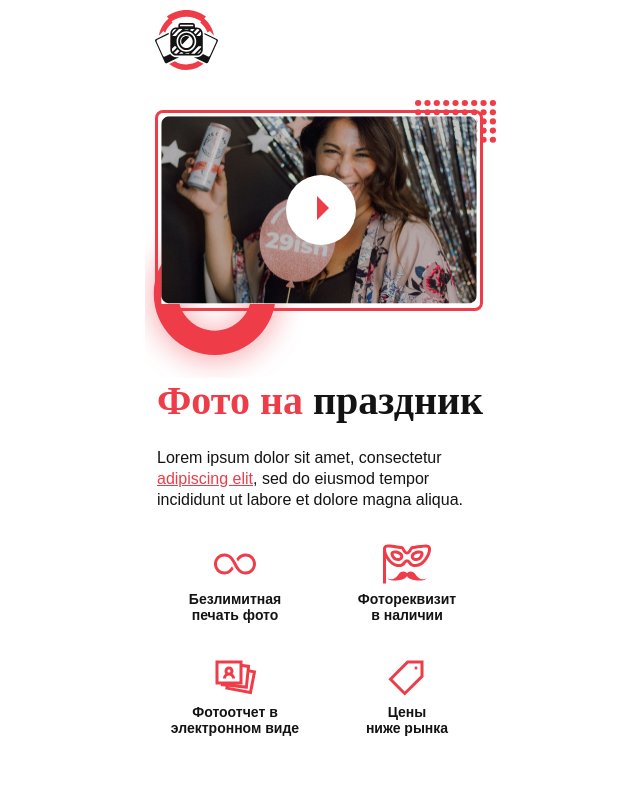
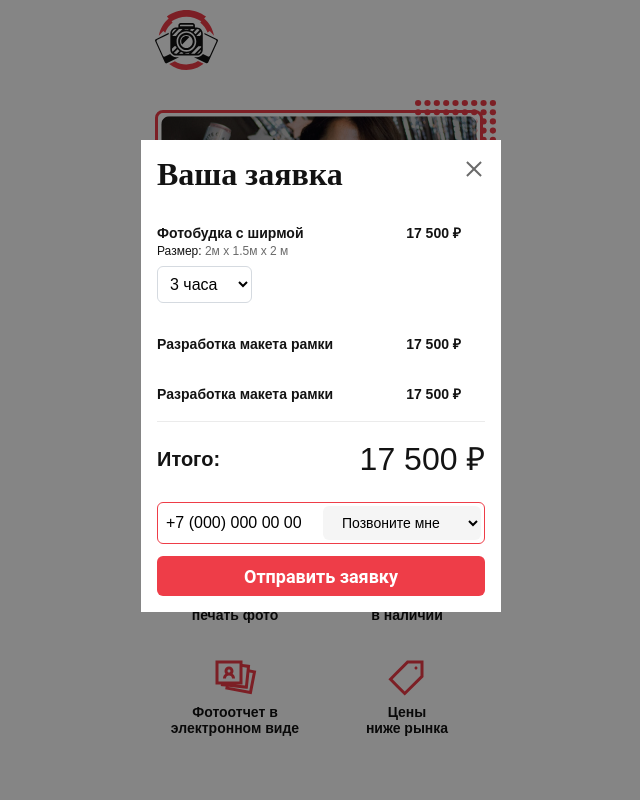
Before and after one commit to Renzi0n/test-for-job, a website: page source/index.html in a window 1280 px wide. Shown: the top 800 px of the page, without its empty margins (319-959 px from the left). Drawn offline with nearby package versions, Linux system fonts and the light colour scheme; files that its build step writes are made by us from their sources; files whose address does not match are found by name.

Commit message:
Сделан блок modal-order

```diff
--- a/source/index.html
+++ b/source/index.html
@@ -398,6 +398,58 @@
       </div>
     </div>
 
+    <div class="modal-gallery modal-gallery--show">
+      <div class="modal-gallery__sub"></div>
+      <div class="modal-gallery__wrapper modal-order">
+        <h2 class="modal-order__title">Ваша заявка</h2>
+
+        <ul class="modal-order__list">
+          <li class="modal-order__item">
+            <div class="modal-order__item-wrap">
+              <h3 class="modal-order__item-title">Фотобудка с ширмой</h3>
+              <p class="modal-order__item-size">Размер: <span>2м x 1.5м x 2 м</span></p>
+            </div>
+            <p class="modal-order__item-price">17 500 ₽</p>
+            <select class="modal-order__time" name="order-time" id="order-time">
+              <option value="1-hour">1 час</option>
+              <option value="2-hour">2 часа</option>
+              <option selected value="3-hour">3 часа</option>
+              <option value="5-hour">5 часов</option>
+              <option value="2-day">2 дня</option>
+              <option value="3-day">3 дня</option>
+            </select>
+          </li>
+
+          <li class="modal-order__item">
+            <h3 class="modal-order__item-title">Разработка макета рамки</h3>
+            <p class="modal-order__item-price">17 500 ₽</p>
+          </li>
+
+          <li class="modal-order__item">
+            <h3 class="modal-order__item-title">Разработка макета рамки</h3>
+            <p class="modal-order__item-price">17 500 ₽</p>
+          </li>
+        </ul>
+
+        <div class="modal-order__text-wrap">
+          <p class="modal-order__text">Итого:</p>
+          <p class="modal-order__price">17 500 ₽</p>
+        </div>
+
+        <div class="modal-order__tel">
+          <input class="modal-order__input" type="tel" value="+7 (000) 000 00 00">
+          <select class="modal-order__tel-select">
+            <option value="phone">Позвоните мне</option>
+            <option value="whatsapp">Whatsapp</option>
+            <option value="sms">Sms</option>
+          </select>
+        </div>
+
+        <button class="modal-order__submit" type="button">Отправить заявку</button>
+        <button class="modal-order__close modal-gallery__close" type="button"></button>
+      </div>
+    </div>
+
     <!-- Initialize Swiper -->
     <script>
       const swiper = new Swiper(".item__gallery", {
--- a/source/sass/blocks/modal-gallery.scss
+++ b/source/sass/blocks/modal-gallery.scss
@@ -45,7 +45,7 @@
 .modal-gallery__wrapper {
     position: fixed;
     width: 320px;
-    height: 520px;
+    min-height: 520px;
     left: calc(50vw - 160px);
     top: calc(50vh - 260px);
     background-color: #FFFFFF;
--- /dev/null
+++ b/source/sass/blocks/modal-order.scss
@@ -0,0 +1,133 @@
+.modal-order {
+    width: 360px;
+    min-height: 468px;
+    left: calc(50vw - 180px);
+    top: calc(50vh - 260px);
+    padding: $main-gap;
+    box-sizing: border-box;
+}
+
+.modal-order__title {
+    @include title-primary;
+    margin: 0;
+}
+
+.modal-order__list {
+    margin-bottom: 0;
+    height: 213px;
+    overflow-y: scroll;
+}
+
+.modal-order__item {
+    padding: 16px 24px 16px 0;
+    display: flex;
+    justify-content: space-between;
+    flex-wrap: wrap;
+}
+
+.modal-order__item-title,
+.modal-order__item-price {
+    font-weight: 600;
+    font-size: 14px;
+    line-height: 18px;
+    margin: 0;
+}
+
+.modal-order__item-size {
+    font-weight: 500;
+    font-size: 12px;
+    line-height: 14px;
+    margin-top: 2px;
+    margin-bottom: 0;
+}
+
+.modal-order__item-size span {
+    color: $color-sub;
+}
+
+.modal-order__time {
+    padding: 8px;
+    margin-right: 206px;
+    margin-top: 8px;
+    font-size: 16px;
+    line-height: 24px;
+    border-radius: 6px;
+    border: 1px solid #D5DAE0;
+    background-color: #FFFFFF;
+}
+
+.modal-order__text-wrap {
+    padding-top: 16px;
+    padding-bottom: 22px;
+    display: flex;
+    justify-content: space-between;
+    border-top: 1px solid #EBEBEB;
+}
+
+.modal-order__text {
+    font-weight: 600;
+    font-size: 20px;
+    line-height: 23px;
+    margin-top: 9.5px;
+    margin-bottom: 0;
+}
+
+.modal-order__price {
+    font-weight: 500;
+    font-size: 32px;
+    line-height: 42px;
+    margin: 0;
+}
+
+.modal-order__tel {
+    position: relative;
+    margin-bottom: 12px;
+}
+
+.modal-order__input {
+    width: 100%;
+    font-size: 16px;
+    line-height: 24px;
+    border: 1px solid #EE3D48;
+    box-sizing: border-box;
+    border-radius: 6px;
+    padding: 8px;
+}
+
+.modal-order__tel-select {
+    position: absolute;
+    right: 4px;
+    top: 4px;
+    border: none;
+    background-color: transparent;
+    padding: 8px 22px 8px 15px;
+    width: 158px;
+    font-size: 14px;
+    line-height: 16px;
+    background: #F5F5F5;
+    border-radius: 6px;
+}
+
+.modal-order__submit {
+    @include button-primary;
+    width: 100%;
+    height: 40px;
+}
+
+.modal-order__close {
+    position: absolute;
+}
+
+.modal-order__close {
+    background-color: transparent;
+    top: 8px;
+    right: 8px;
+
+    &::before {
+        background-color: #6A6A6A;
+    }
+
+    &::after {
+        background-color: #6A6A6A;
+    }
+}
--- a/source/sass/global/global.scss
+++ b/source/sass/global/global.scss
@@ -14,6 +14,10 @@ body {
     color: $color-primary;
 }
 
+*:focus {
+    outline: none;
+}
+
 ul {
     list-style: none;
     padding-left: 0;
--- a/source/sass/style.scss
+++ b/source/sass/style.scss
@@ -17,3 +17,4 @@
 @import "blocks/news-item.scss";
 @import "blocks/contacts.scss";
 @import "blocks/modal-gallery.scss";
+@import "blocks/modal-order.scss";
```
